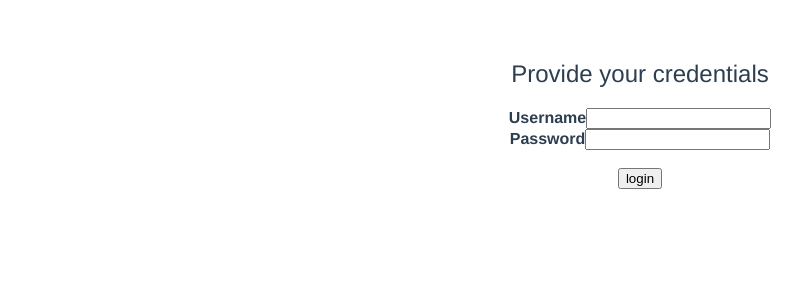
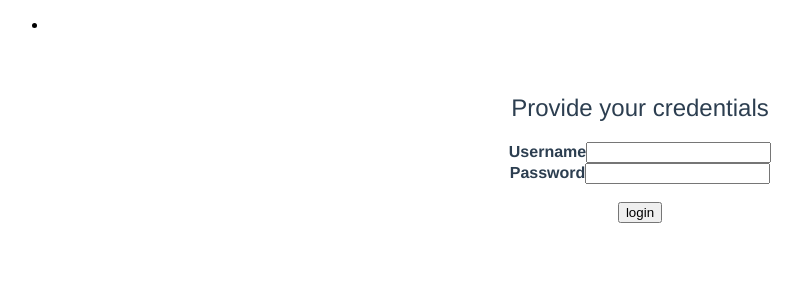
Before and after one commit to leofiska/nodejs-frontend-vue, a Vue app: page /#/login in a window 1280 px wide. Shown: the top 300 px of the page, without its empty margins (0-802 px from the left). Built offline with nearby package versions, Linux system fonts and the light colour scheme; no server answers.

Commit message:
adding navigator

```diff
--- a/src/App.vue
+++ b/src/App.vue
@@ -1,16 +1,23 @@
 <template>
-  <div id="app">
-    <router-view/>
-    <api ref='api' />
+  <div>
+    <Navigator />
+    <div id="app">
+      <router-view/>
+      <api ref='api' />
+    </div>
   </div>
 </template>
 
 <script>
 import api from '@/lib/api.vue'
+import Navigator from '@/components/Navigator'
 
 export default {
   name: 'App',
-  components: { api }
+  components: {
+    api,
+    Navigator
+  }
 }
 </script>
 
--- /dev/null
+++ b/src/components/Navigator.vue
@@ -0,0 +1,15 @@
+<template>
+  <header id='navigator'>
+    <ul>
+      <li>
+      </li>
+    </ul>
+  </header>
+</template>
+
+<script>
+
+export default {
+  name: 'navigator'
+}
+</script>
```
